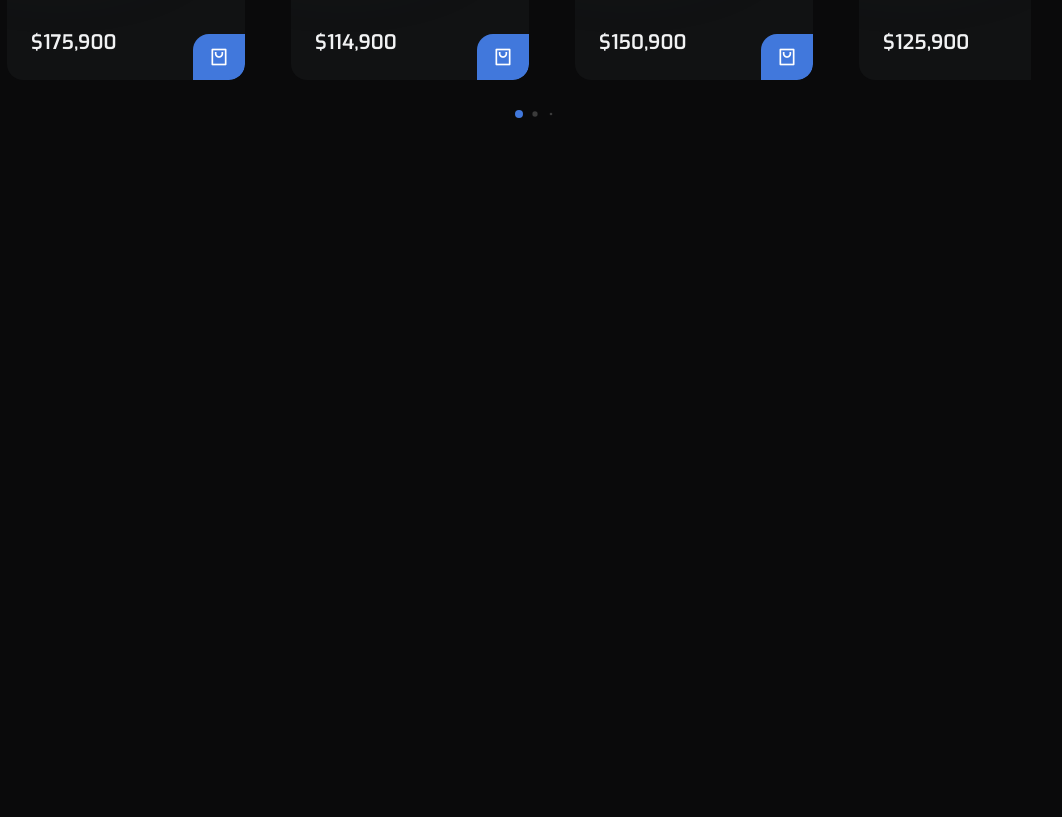
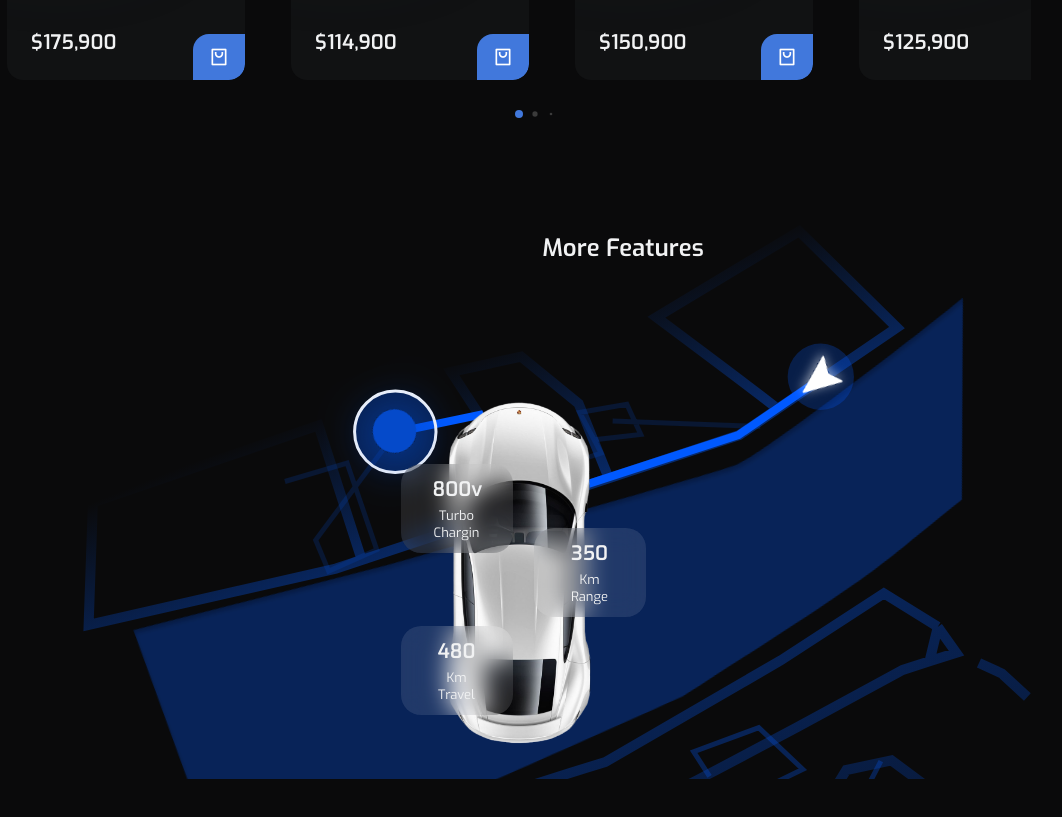
Before and after one commit to frankelitoc/Elecar-car-site, a plain HTML site: page index.html in a window 1280 px wide. Shown: the part 1865-2682 px from the top of the page, without its empty margins (17-1079 px from the left). Before the commit the page ends 2545 px from the top, so only its background shows below. Drawn offline with nearby package versions, Linux system fonts and the light colour scheme.

Commit message:
build: Complete Features section
Added the html structure and the css styling for the Features section.

```diff
--- a/assets/css/styles.css
+++ b/assets/css/styles.css
@@ -466,8 +466,65 @@ img {
 }
 
 /*=============== FEATURES ===============*/
-
-
+.features {
+  overflow: hidden;
+  overflow: hidden;
+}
+.features__container {
+  position: relative;
+  padding-top: 2rem;
+  grid-template-columns: 285px;
+  justify-content: center;
+}
+.features__title {
+  margin-bottom: 6.5rem;
+}
+.features__group {
+  position: relative;
+  display: grid;
+  z-index: 10;
+}
+.features__img {
+  width: 150px;
+  justify-self: center;
+}
+.features__card {
+  width: 112px;
+  background-color: hsla(0, 0%, 100%, 0.1);
+  backdrop-filter: blur(12px);
+  padding: 0.75rem 2rem;
+  border-radius: 1.25rem;
+  text-align: center;
+  color: var(--title-color);
+  position: absolute;
+}
+.features__card-1{
+  top: 4rem;
+  left: 1.5rem;
+}
+.features__card-2{
+  top: 8rem;
+  right: 1rem;
+}
+.features__card-3{
+  left: 1.5rem;
+  bottom: 2rem;
+}
+.features__card-title {
+  font-size: var(--h3-font-size);
+  margin-bottom: 0.25rem;
+}
+.features__card-description {
+  font-size: var(--smaller-font-size);
+}
+.features__map {
+  position: absolute;
+  top: -3.5rem;
+  left: 0;
+  width: 100%;
+  height: 100%;
+  transform: rotate(-22deg);
+}
 /*=============== FEATURED ===============*/
 
 
--- a/index.html
+++ b/index.html
@@ -252,7 +252,32 @@
 
             <!--==================== FEATURES ====================-->
             <section class="features section">
-
+                <h2 class="features__title section__title">
+                    More Features
+                </h2>
+                <div class="features__container container grid">
+                    <div class="features__group">
+                        <img class="features__img" src="./assets/img/features.png" alt="Image">
+                        <!-- Feature - 1 -->
+                        <div class="features__card features__card-1">
+                            <h3 class="features__card-title">800v</h3>
+                            <p class="features__card-description">Turbo <br> Chargin</p></p>
+                        </div>
+                        <!-- Feature - 2 -->
+                        <div class="features__card features__card-2">
+                            <h3 class="features__card-title">350</h3>
+                            <p class="features__card-description">Km <br> Range</p>
+                        </div>
+                        <!-- Feature - 3 -->
+                        <div class="features__card features__card-3">
+                            <h3 class="features__card-title">480</h3>
+                            <p class="features__card-description">Km <br> Travel</p>
+                        </div>
+                    </div>
+                    <div class="features__map">
+                        <img class="features__map-img" src="./assets/img/map.svg" alt="Map">
+                    </div>
+                </div>
             </section>
 
             <!--==================== FEATURED ====================-->
```
